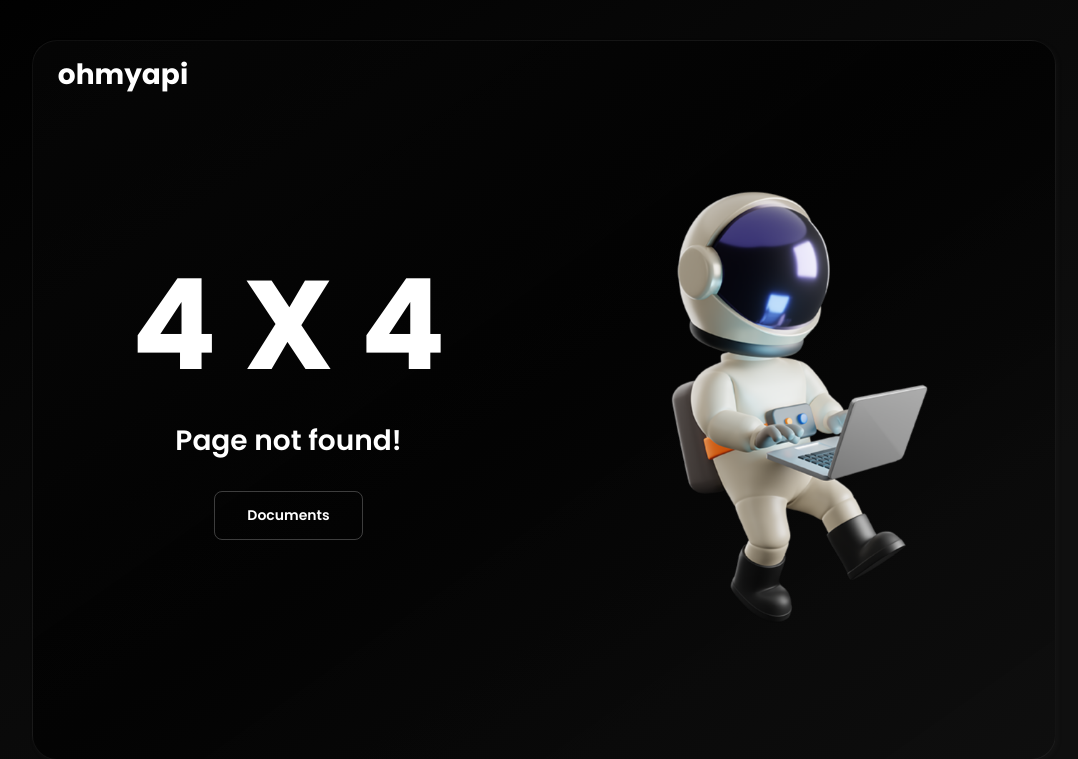
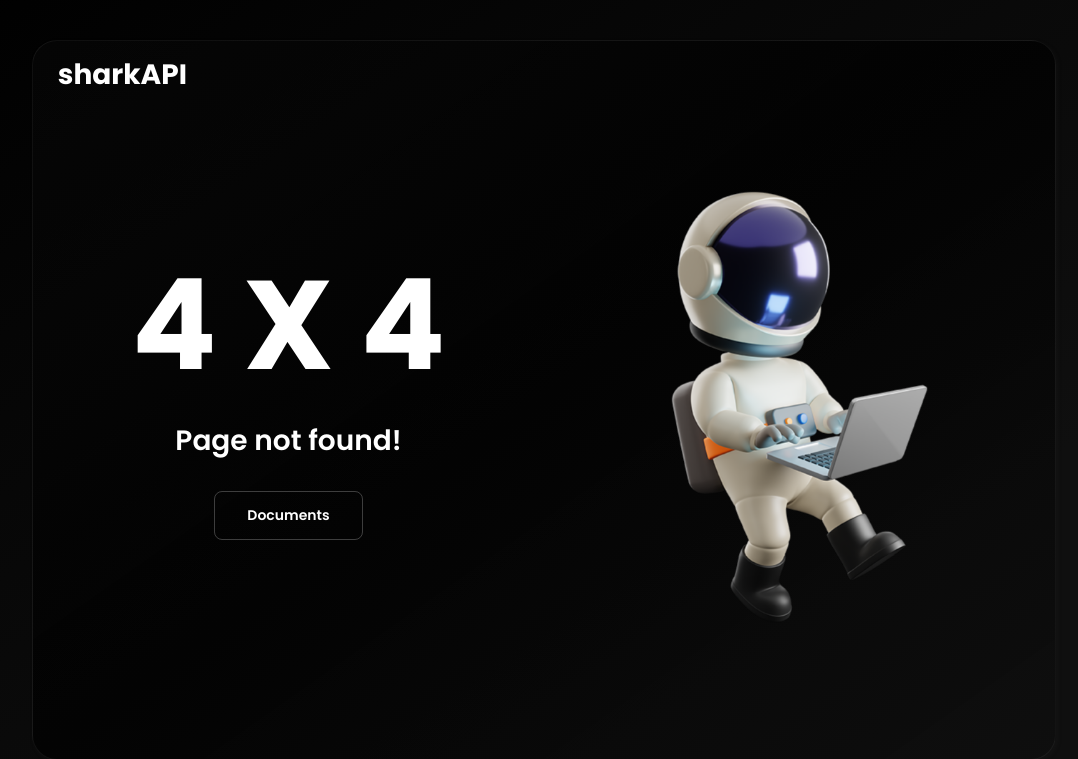
Before and after one commit to irvaniamirali/heroapi, a Python web app: template app/templates/404.html in a window 1280 px wide. Shown: the top 759 px of the page, without its empty margins (96-1174 px from the left). Run offline with Jinja, Linux system fonts and the light colour scheme; the template is opened without the code that fills it, so the values that code supplies are empty.

Commit message:
Update app/templates/404.html

```diff
--- a/app/templates/404.html
+++ b/app/templates/404.html
@@ -10,12 +10,12 @@
 <body>
 <main id="main" class="main">
     <div class="menu">
-        <h1 class="px-4 Logo">ohmyapi</h1>
+        <h1 class="px-4 Logo">sharkAPI</h1>
     </div>
     <div class="text-404">
         <h1>4 X 4</h1>
         <p>Page not found!</p>
-        <a class="back-btn" href="https://ohmyapi.liara.run/docs">Documents</a>
+        <a class="back-btn" href="https://sharkapi.liara.run/docs">Documents</a>
     </div><div class="image"><img id="big_image" src="{{ url_for('static', path='image.png') }}" alt="#"/></div>
 </main>
 </body>
```
